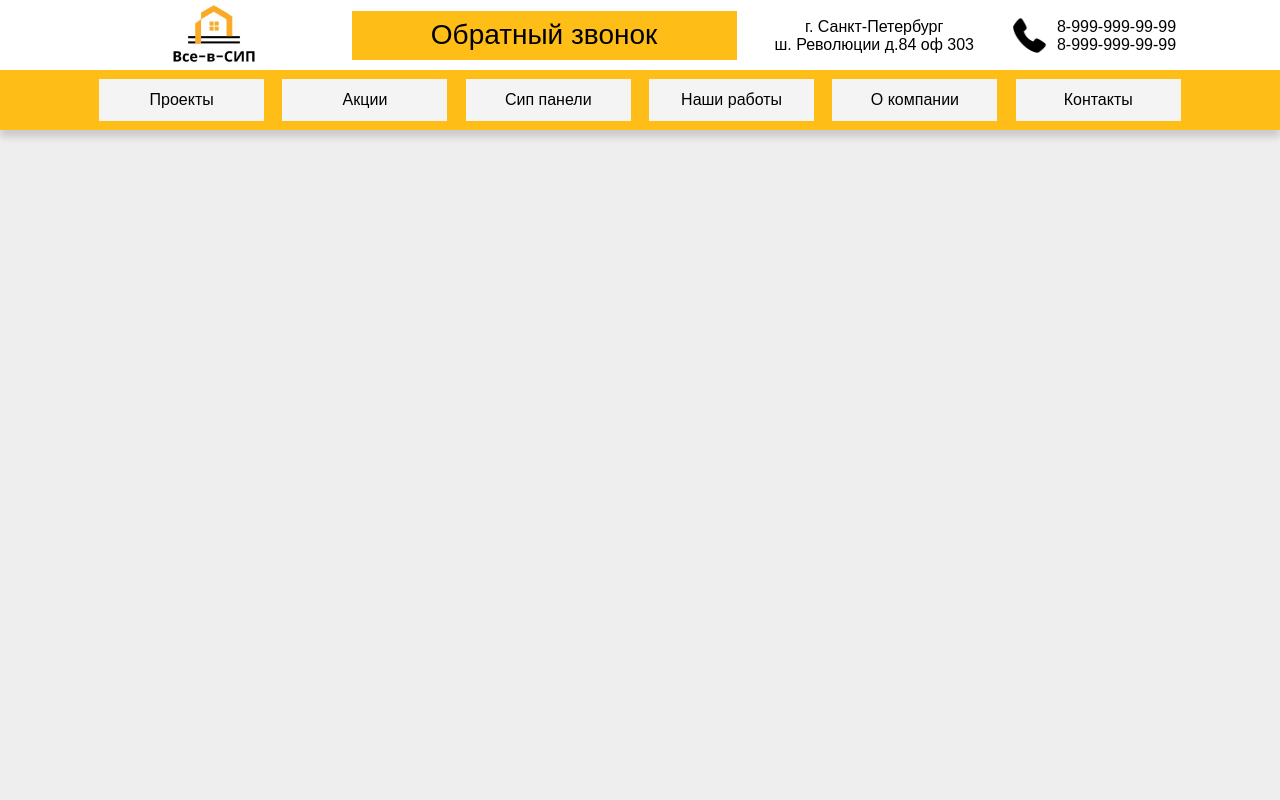
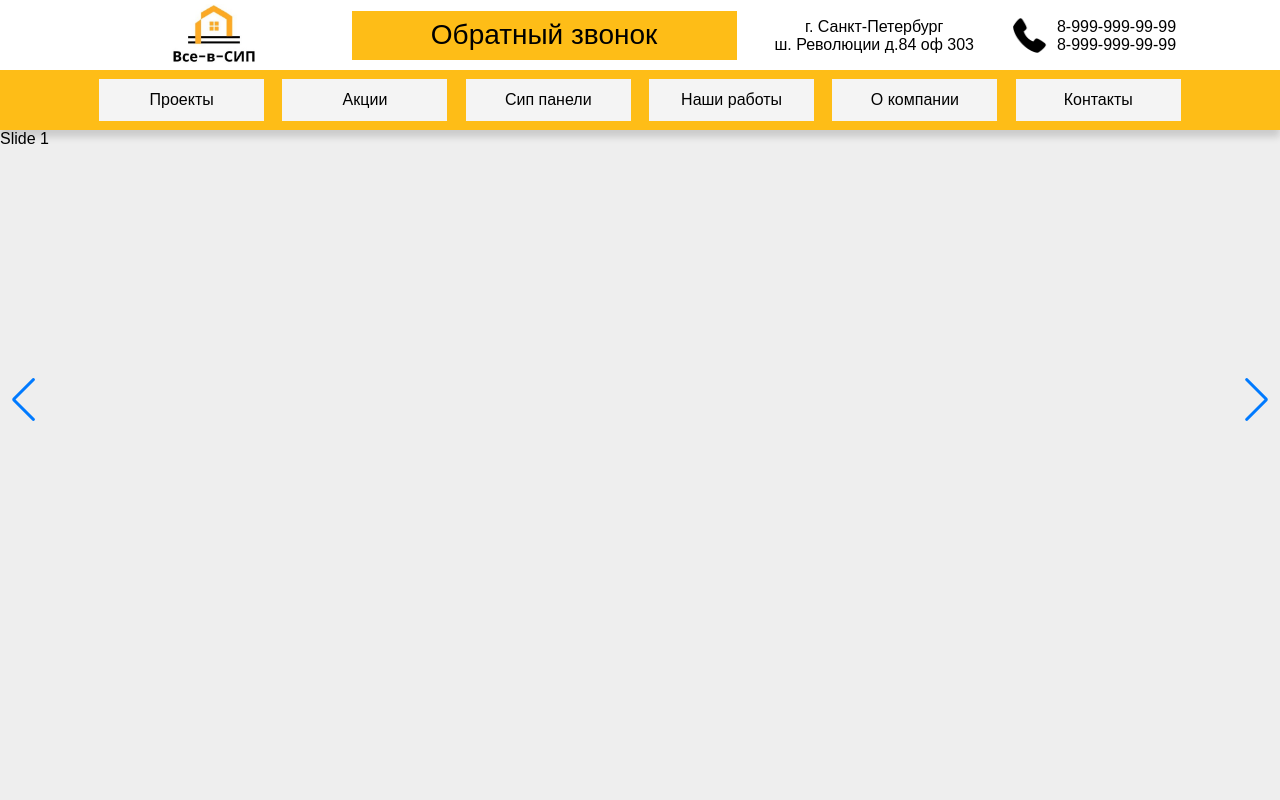
Before and after one commit to jaskierrr/doma, a plain HTML site: page index.html in a window 1280 px wide. Shown: the top 800 px of the page. Drawn offline with Linux system fonts and the light colour scheme; the site is published under a folder, as on GitHub Pages, so addresses that start at the root find nothing; a web font is replaced by a local one.

Commit message:
main_almost

```diff
--- a/index.html
+++ b/index.html
@@ -4,7 +4,7 @@
 		<meta charset="UTF-8" />
 		<meta http-equiv="X-UA-Compatible" content="IE=edge" />
 		<meta name="viewport" content="width=device-width, initial-scale=1.0" />
-		<link rel="stylesheet" href="/swiper-bundle.min.css" />
+		<link rel="stylesheet" href="./swiper-bundle.min.css" />
 		<link rel="stylesheet" href="./style.css" />
 		<title>Doma</title>
 	</head>
```
